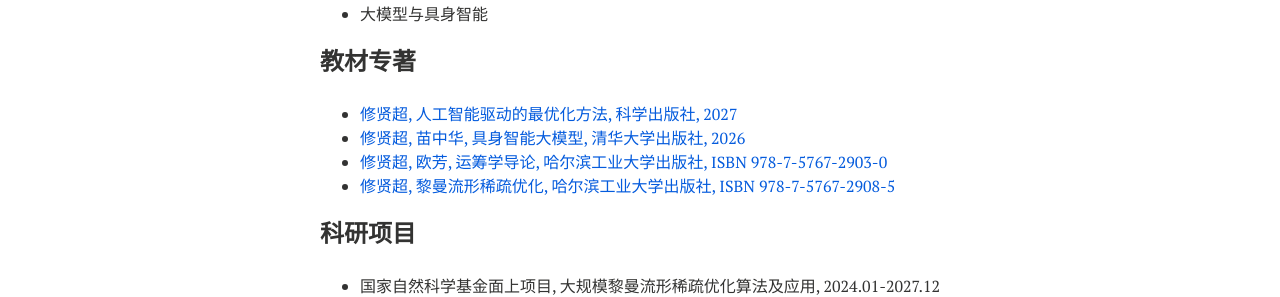
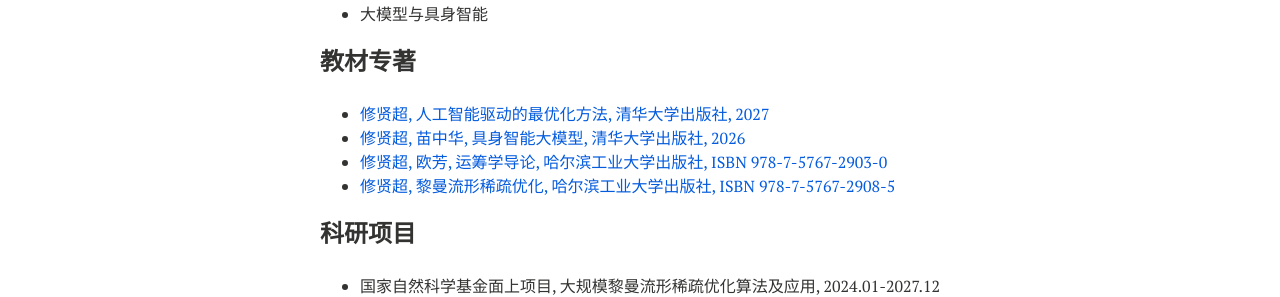
Before and after one commit to xianchaoxiu/xianchaoxiu.github.io, a Jekyll site: the page built from chinese/index.md, in a window 1280 px wide. Shown: the part 693-990 px from the top of the page. Built offline with Jekyll 4.4.1, drawn with Linux system fonts in a browser that asks for light colours; nearby versions of some CDN libraries.

Commit message:
Update index.md

```diff
--- a/chinese/index.md
+++ b/chinese/index.md
@@ -34,7 +34,7 @@ share: false
 
 
 ### 教材专著
-* <a href="https://xianchaoxiu.github.io/chinese/book/AIOPT/" class="textlink" target="_blank">修贤超, 人工智能驱动的最优化方法, 科学出版社, 2027   </a> <br>
+* <a href="https://xianchaoxiu.github.io/chinese/book/AIOPT/" class="textlink" target="_blank">修贤超, 人工智能驱动的最优化方法, 清华大学出版社, 2027   </a> <br>
 * <a href="https://xianchaoxiu.github.io/chinese/book/VLA/" class="textlink" target="_blank">修贤超, 苗中华, 具身智能大模型, 清华大学出版社, 2026  </a> <br>
 * <a href="https://xianchaoxiu.github.io/chinese/book/OR/" class="textlink" target="_blank">修贤超, 欧芳, 运筹学导论, 哈尔滨工业大学出版社, ISBN 978-7-5767-2903-0 </a> <br>
 * <a href="https://xianchaoxiu.github.io/chinese/book/OPT/" class="textlink" target="_blank">修贤超, 黎曼流形稀疏优化, 哈尔滨工业大学出版社, ISBN 978-7-5767-2908-5 </a> <br>
```
